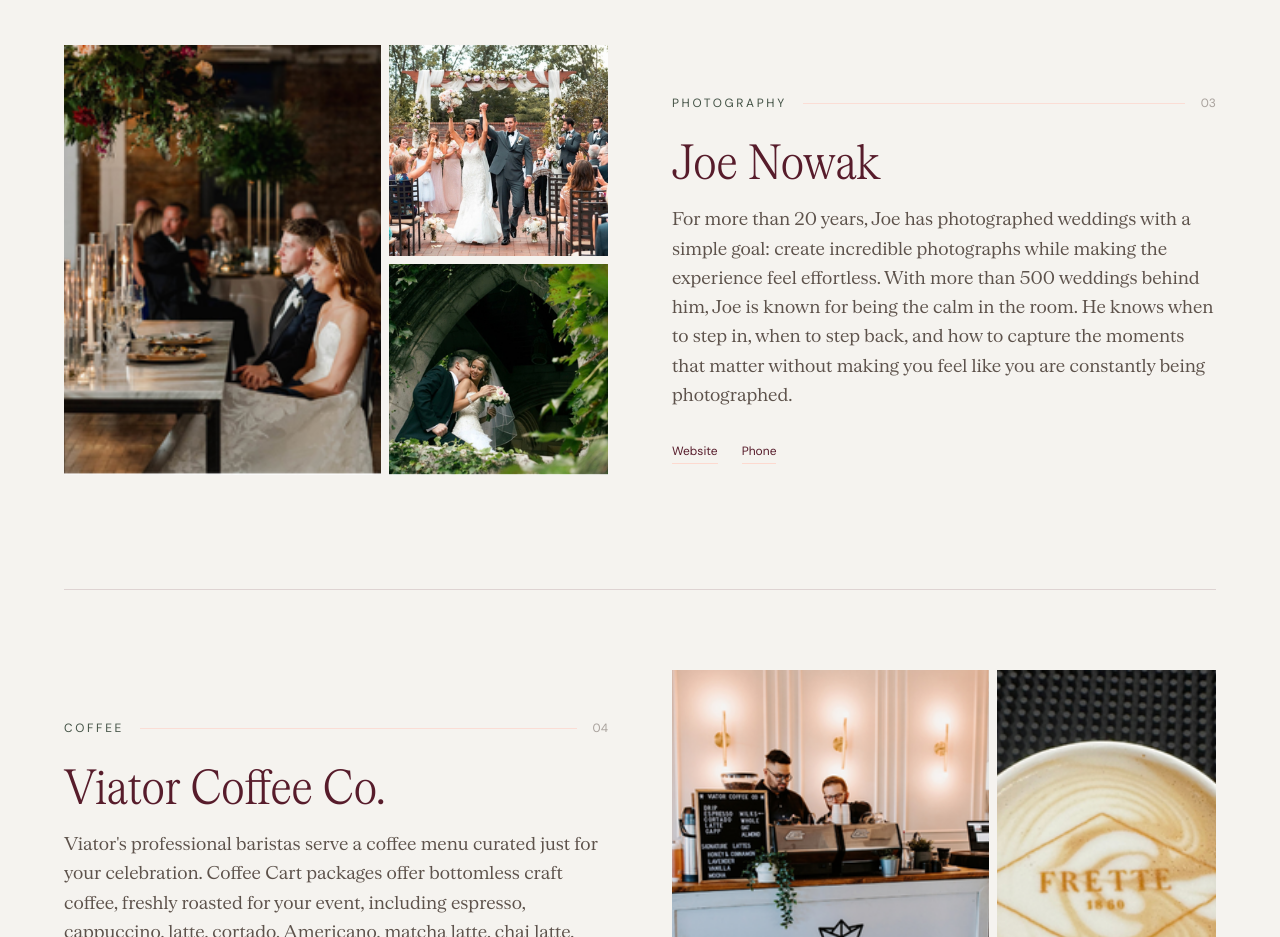
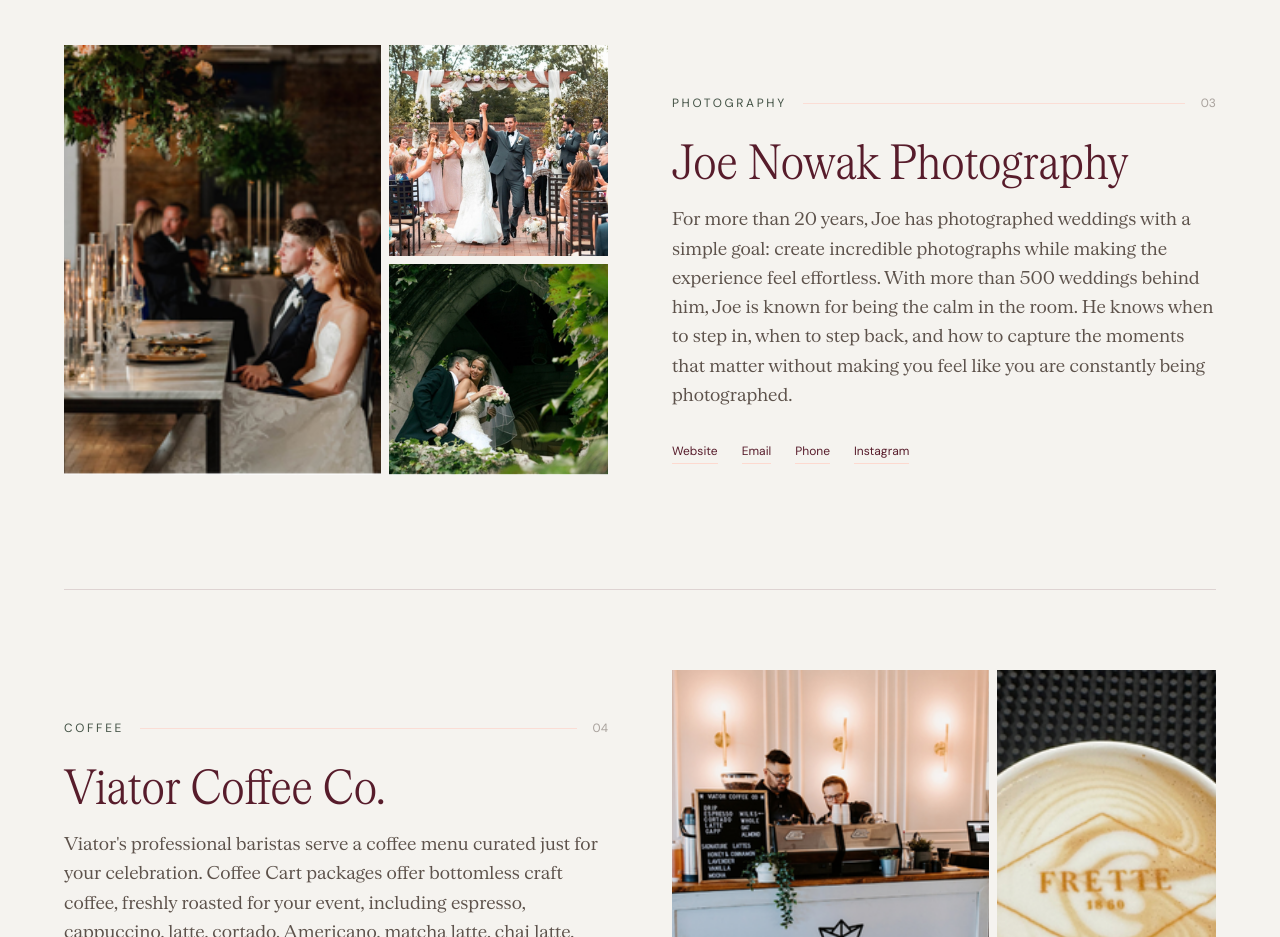
Before and after one commit to AndreasPapaz/ThePoppyEstate-core, a Next.js app: page /preferred-vendors in a window 1280 px wide. Shown: the part 2420-3357 px from the top of the page. Built offline with nearby package versions, Linux system fonts and the light colour scheme.

Commit message:
pv update 1

```diff
--- a/src/content/preferredVendors.ts
+++ b/src/content/preferredVendors.ts
@@ -55,18 +55,20 @@
       ],
     },
     {
-      name: "Joe Nowak",
+      name: "Joe Nowak Photography",
       category: "Photography",
       images: [
         { src: "/assets/vendors/joe_nowak/Preferred Vendor Packet.png", alt: "Newlyweds celebrating during their outdoor ceremony" },
         { src: "/assets/vendors/joe_nowak/Preferred Vendor Packet (1).png", alt: "Newlyweds sharing a quiet moment beneath green foliage" },
-        { src: "/assets/vendors/joe_nowak/Preferred Vendor Packet (2).png", alt: "Candlelit wedding reception photographed by Joe Nowak" },
+        { src: "/assets/vendors/joe_nowak/Preferred Vendor Packet (2).png", alt: "Candlelit wedding reception photographed by Joe Nowak Photography" },
       ],
       description:
         "For more than 20 years, Joe has photographed weddings with a simple goal: create incredible photographs while making the experience feel effortless. With more than 500 weddings behind him, Joe is known for being the calm in the room. He knows when to step in, when to step back, and how to capture the moments that matter without making you feel like you are constantly being photographed.",
       links: [
-        { label: "joenowakphotography.com", href: "https://joenowakphotography.com", kind: "website" },
-        { label: "(312) 860-4576", href: "tel:+13128604576", kind: "phone" },
+        { label: "www.joenowakphotography.com", href: "https://www.joenowakphotography.com", kind: "website" },
+        { label: "joenowakphotography@gmail.com", href: "mailto:joenowakphotography@gmail.com", kind: "email" },
+        { label: "312.860.4576", href: "tel:+13128604576", kind: "phone" },
+        { label: "@joenowakphotography.com", href: "https://www.instagram.com/joenowakphotography.com", kind: "instagram" },
       ],
     },
     {
```
